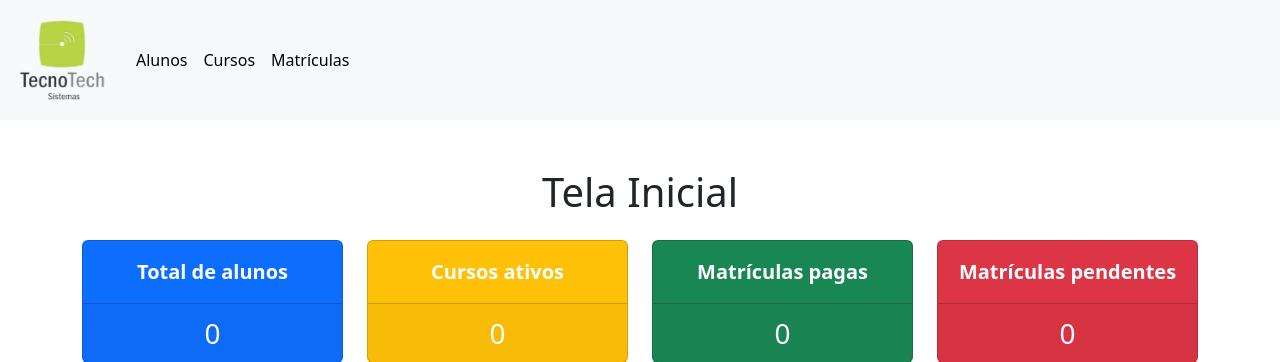
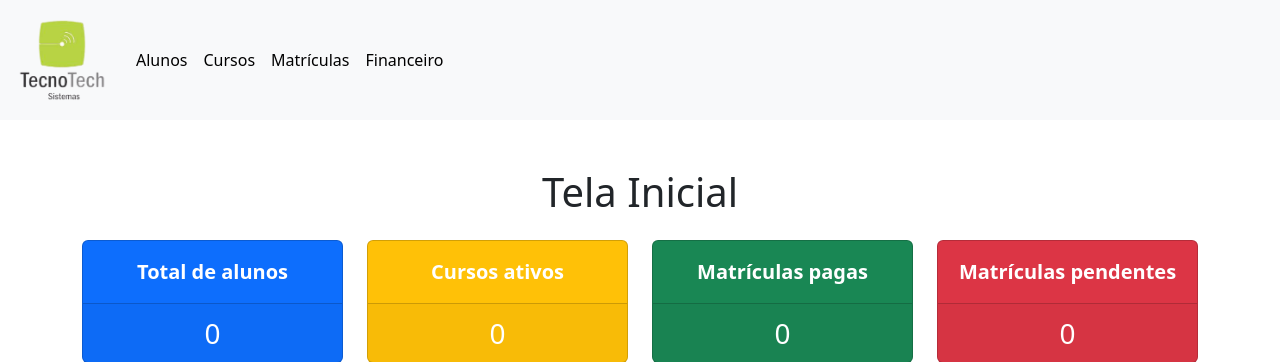
Before and after one commit to manoelcn/academia-dev-python, a Django app: page / in a window 1280 px wide. Shown: the top 362 px of the page. Run offline with Django 5.2, Linux system fonts and the light colour scheme; data that the repository does not hold is empty.

Commit message:
feat: adiciona financeiro ao header

```diff
--- a/app/templates/components/_header.html
+++ b/app/templates/components/_header.html
@@ -15,9 +15,11 @@
                 <li class="nav-item">
                     <a class="nav-link active" aria-current="page" href="{% url 'course-list' %}">Cursos</a>
                 </li>
-
                 <li class="nav-item">
                     <a class="nav-link active" aria-current="page" href="{% url 'enrollment-list' %}">Matrículas</a>
+                </li>
+                <li class="nav-item">
+                    <a class="nav-link active" aria-current="page" href="{% url 'finance-enrollments' %}">Financeiro</a>
                 </li>
             </ul>
         </div>
```
